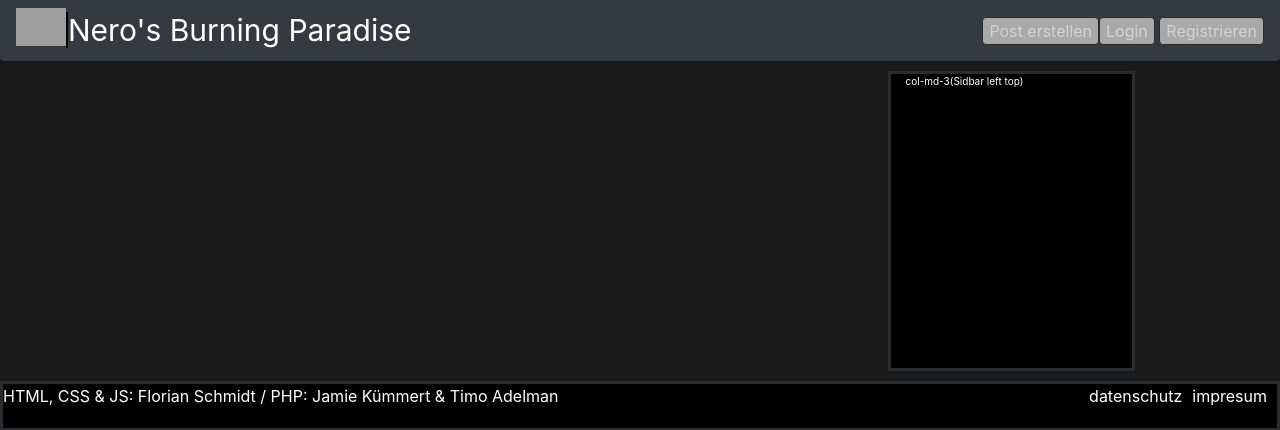
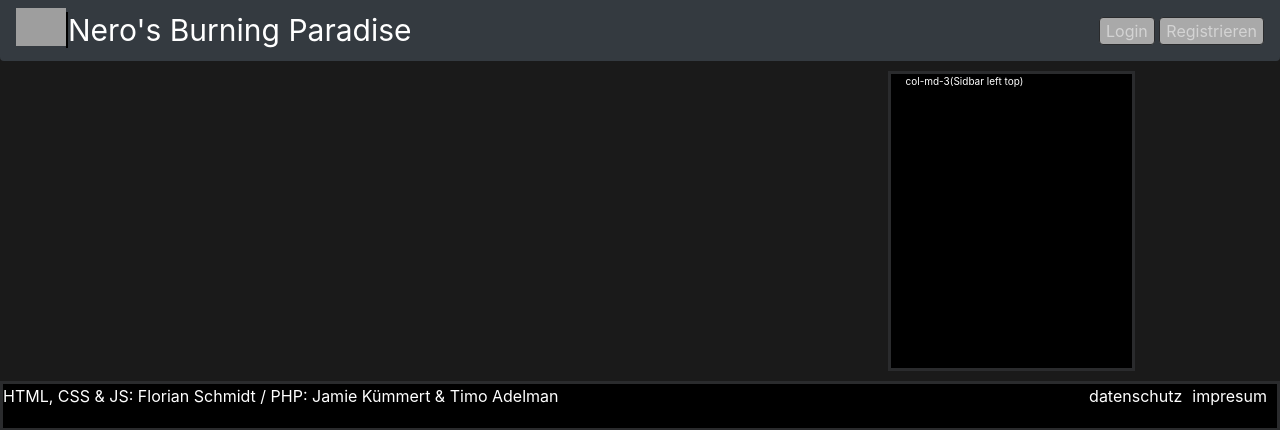
Before and after one commit to Nocciiii/Script-Forum, a PHP site: page /index.php in a window 1280 px wide. Shown: the top 430 px of the page. Run offline with PHP 8.4, Linux system fonts and the light colour scheme; data that the repository does not hold is empty; some libraries are stand-ins or nearby versions; grey boxes are pictures that could not be loaded.

Commit message:
überarbeitung des Komentarschreibens

```diff
--- a/Code/index.php
+++ b/Code/index.php
@@ -261,9 +261,6 @@
         <div class="collapse navbar-collapse" id="navbarText">
           <ul class="navbar-nav ml-auto">
             <li>
-              	<input type="button" id="btnPost" value="Post erstellen" class="login"/>
-			     </li>
-            <li>
         				<?php
         					if(!isset($_SESSION['benutzername']))
         					{
@@ -276,6 +273,7 @@
         					{
         				?>
 								      <form action="?logout=1" method="post">
+                        <input type="button" id="btnPost" value="Post erstellen" class="login float-md-left"/>
         							  <span>Sie sind angemeldet als <?= $_SESSION['admin'];?></span>
         							  <input type="submit" value="Logout" class="login"/>
 								      </form>
@@ -365,7 +363,7 @@ async function DatenbankAuslesen()
 		}
 		xmlhttp.open("GET","Startseite_Datenbankauslesen.php",true);
 		xmlhttp.send();
-		await Sleep(1000);
+		await Sleep(5000);
 	}
 }
 function Sleep(millisconds)
```
Lines whose indentation alone changed are shown as unchanged.
